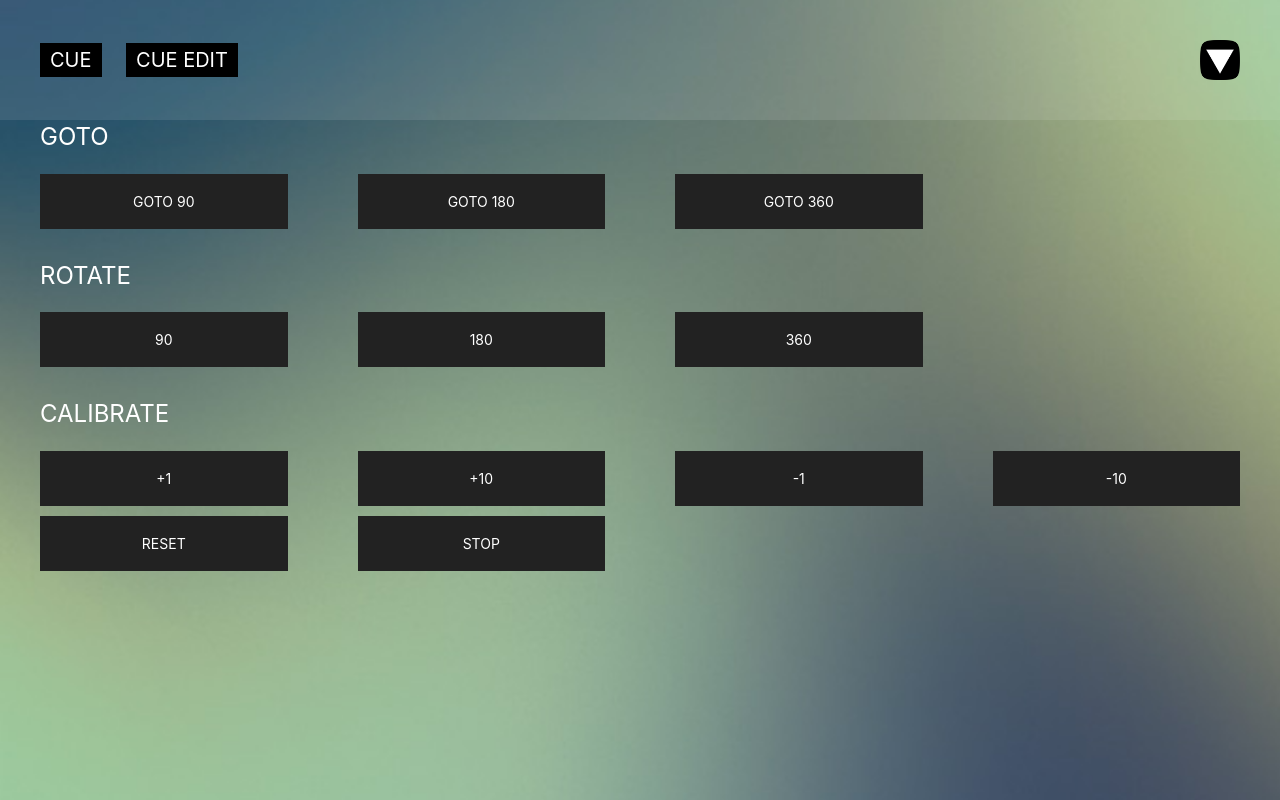
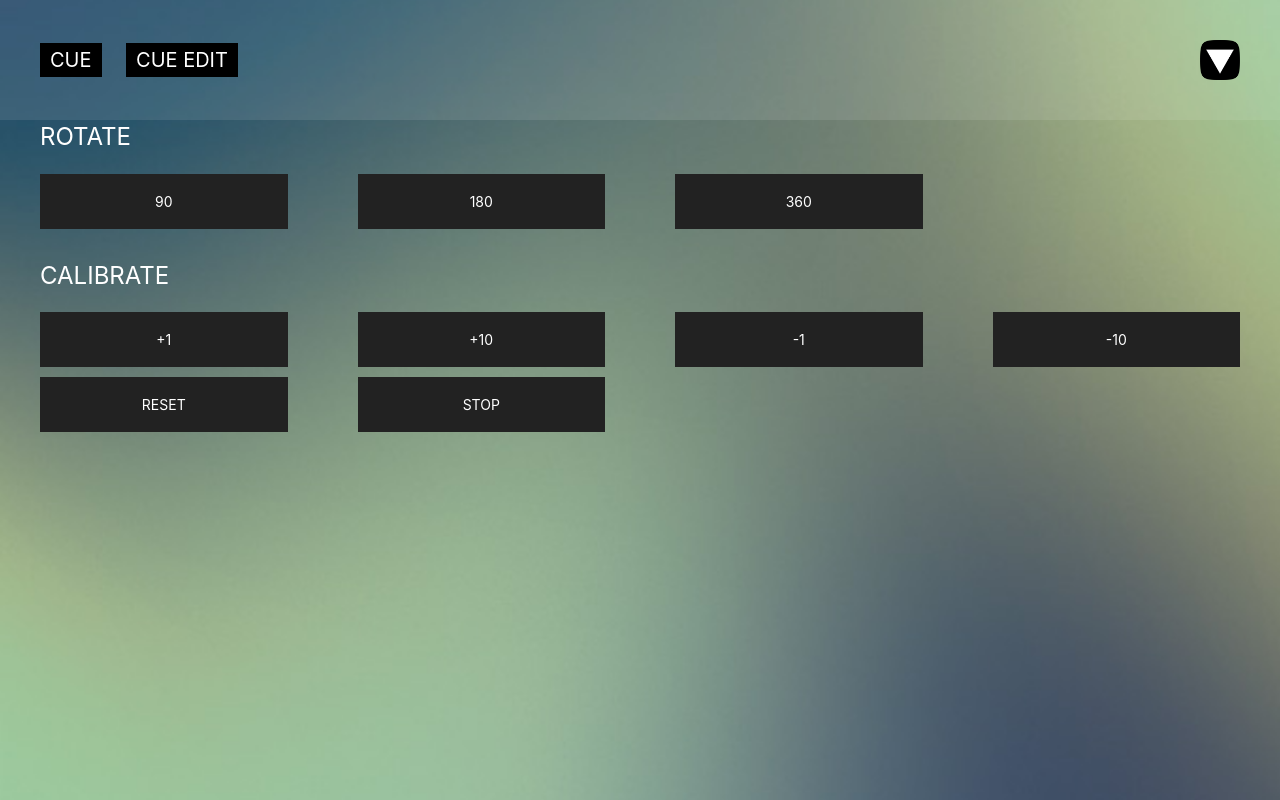
Before and after one commit to kernmartin/vpi, a Flask app: page / in a window 1280 px wide. Run offline with Flask 2, Linux system fonts and the light colour scheme.

Commit message:
Update index.html

```diff
--- a/templates/index.html
+++ b/templates/index.html
@@ -34,16 +34,6 @@
       </div>
 
       <div class="uk-container uk-margin-bottom">
-        <div class="uk-width-1-1"><h3 style="color: white;">GOTO</h3></div>
-          <div class="uk-grid uk-child-width-1-3@s uk-child-width-1-2 uk-child-width-1-4@m uk-grid-large uk-grid-row-small">
-            <div><a href="0101090" class="gB uk-button uk-button-secondary uk-button-large uk-width-1-1">GOTO 90</a></div>
-            <div><a href="0101360" class="gB uk-button uk-button-secondary uk-button-large uk-width-1-1">GOTO 180</a></div>
-            <div><a href="0101360" class="gB uk-button uk-button-secondary uk-button-large uk-width-1-1">GOTO 360</a></div>
-          </div>
-        </div>
-      </div>
-
-      <div class="uk-container uk-margin-bottom">
         <div class="uk-width-1-1"><h3 style="color: white;">ROTATE</h3></div>
           <div class="uk-grid uk-child-width-1-3@s uk-child-width-1-2 uk-child-width-1-4@m uk-grid-large uk-grid-row-small">
             <div><a href="0101090" class="gB uk-button uk-button-secondary uk-button-large uk-width-1-1">90</a></div>
```
